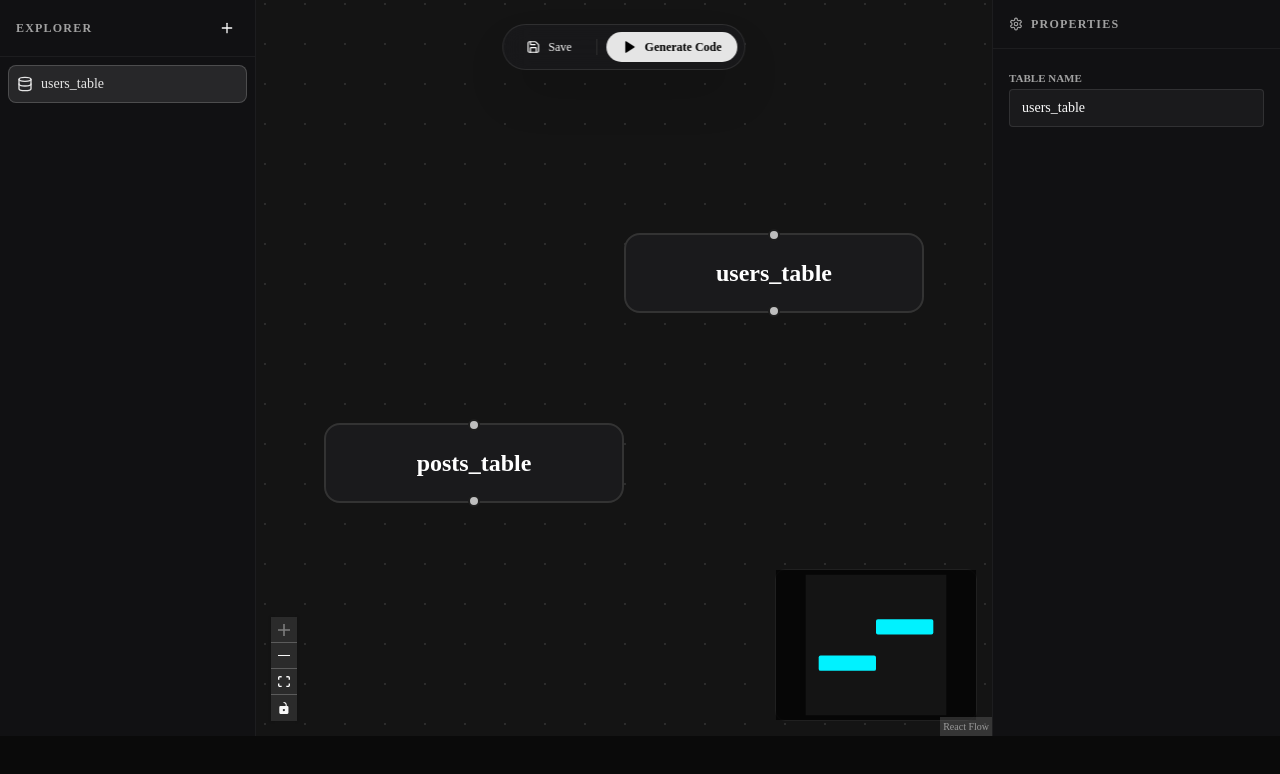
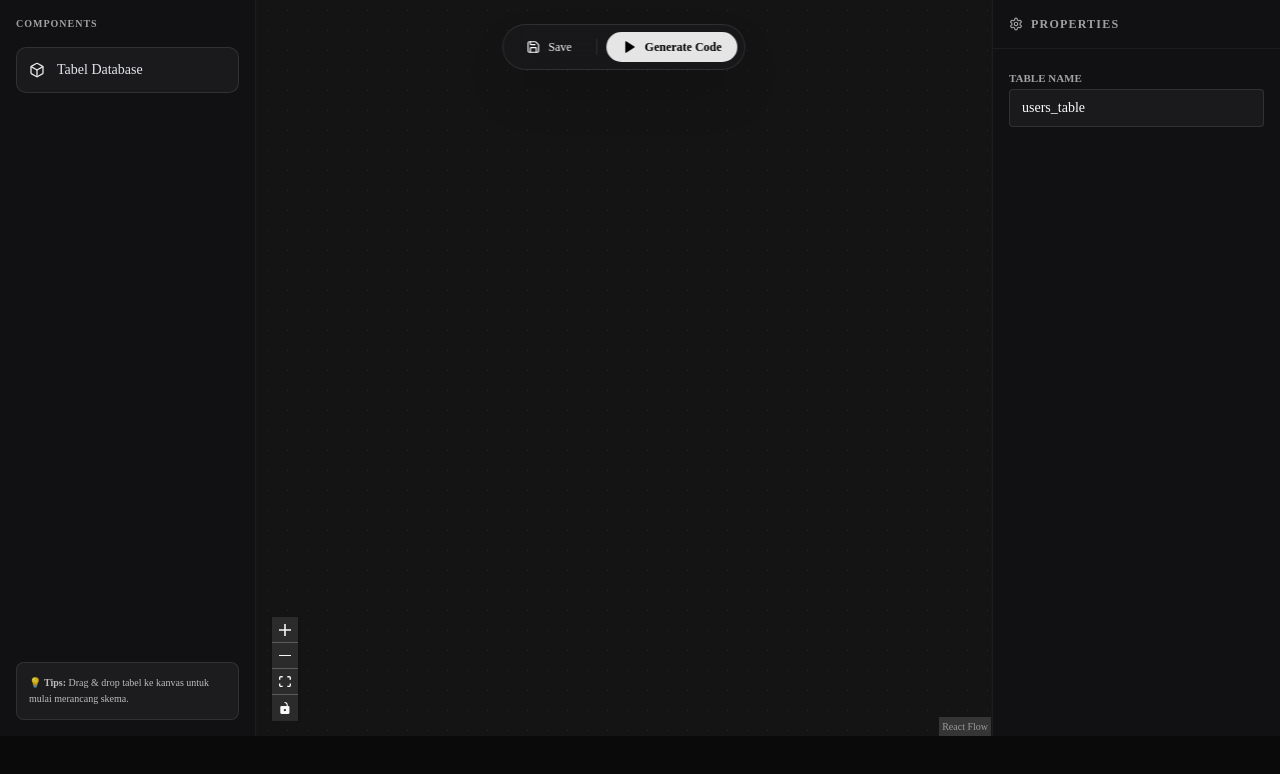
Before and after one commit to Aepra/aepra-forge, a Next.js app in the folder apps/frontend/: page /architect in a window 1280 px wide. Shown: the top 774 px of the page. Built offline with nearby package versions, Linux system fonts and the light colour scheme.

Commit message:
feat: setup architect tableerd

```diff
--- a/apps/frontend/src/features/architect/components/EditorCanvas.tsx
+++ b/apps/frontend/src/features/architect/components/EditorCanvas.tsx
@@ -1,97 +1,99 @@
 "use client";
 
-import React, { useCallback } from "react";
+import React, { useCallback, useRef, useMemo } from "react"; // Tambah useMemo
 import {
   ReactFlow,
   Background,
   Controls,
-  MiniMap,
   useNodesState,
   useEdgesState,
   addEdge,
+  useReactFlow,
+  ReactFlowProvider,
   Connection,
   Edge,
+  Node,
   BackgroundVariant,
 } from "@xyflow/react";
-
-// WAJIB Import CSS-nya agar tampilannya tidak berantakan
 import "@xyflow/react/dist/style.css";
 
-// Data dummy awal biar kanvas nggak kosong pas dibuka
-const initialNodes = [
-  {
-    id: "node-1",
-    type: "default",
-    data: { label: "users_table" },
-    position: { x: 250, y: 5 },
-    style: {
-      background: "#1a1a1c",
-      color: "#fff",
-      border: "1px solid #333",
-      borderRadius: "8px",
-      fontSize: "12px",
-      fontWeight: "bold"
-    },
-  },
-  {
-    id: "node-2",
-    data: { label: "posts_table" },
-    position: { x: 100, y: 100 },
-    style: {
-      background: "#1a1a1c",
-      color: "#fff",
-      border: "1px solid #333",
-      borderRadius: "8px",
-      fontSize: "12px",
-      fontWeight: "bold"
-    },
-  },
-];
+// 1. Import komponen kustom yang akan kita buat (Step 2)
+import { TableNode } from "./TableNode";
 
-const initialEdges: Edge[] = [];
+const initialNodes: Node[] = [];
 
-export const EditorCanvas = () => {
-  // State untuk Node (Kotak Tabel) dan Edges (Garis Relasi)
-  const [nodes, setNodes, onNodesChange] = useNodesState(initialNodes);
-  const [edges, setEdges, onEdgesChange] = useEdgesState(initialEdges);
+const CanvasInner = () => {
+  const reactFlowWrapper = useRef<HTMLDivElement>(null);
+  const [nodes, setNodes, onNodesChange] = useNodesState<Node>(initialNodes);
+  const [edges, setEdges, onEdgesChange] = useEdgesState<Edge>([]);
+  const { screenToFlowPosition } = useReactFlow();
 
-  // Fungsi untuk menyambungkan dua tabel (bikin garis relasi)
+  // 2. Registrasikan tipe node kustom. Gunakan useMemo agar tidak re-render terus.
+  const nodeTypes = useMemo(() => ({ tableErd: TableNode }), []);
+
   const onConnect = useCallback(
     (params: Connection) => setEdges((eds) => addEdge(params, eds)),
     [setEdges]
   );
 
+  const onDragOver = useCallback((event: React.DragEvent) => {
+    event.preventDefault();
+    event.dataTransfer.dropEffect = "move";
+  }, []);
+
+  const onDrop = useCallback(
+    (event: React.DragEvent) => {
+      event.preventDefault();
+
+      // Pastikan di Sidebar.tsx, onDragStart mengirim data 'tableErd'
+      const type = event.dataTransfer.getData("application/reactflow");
+      if (!type || !reactFlowWrapper.current) return;
+
+      const position = screenToFlowPosition({
+        x: event.clientX,
+        y: event.clientY,
+      });
+
+      // 3. Buat Node Baru dengan type 'tableErd'
+      const newNode: Node = {
+        id: `node_${Date.now()}`,
+        type: 'tableErd', // <-- WAJIB SESUAI REGISTRASI
+        position,
+        // Data awal untuk node baru
+        data: {
+          label: `NewTable_${nodes.length + 1}`,
+          columns: [] // Array kosong untuk menampung isi/kolom nanti
+        },
+      };
+
+      setNodes((nds) => nds.concat(newNode));
+    },
+    [screenToFlowPosition, setNodes, nodes.length]
+  );
+
   return (
-    <div className="flex-1 w-full h-full">
+    <div className="flex-1 w-full h-full relative" ref={reactFlowWrapper}>
       <ReactFlow
         nodes={nodes}
         edges={edges}
         onNodesChange={onNodesChange}
         onEdgesChange={onEdgesChange}
         onConnect={onConnect}
-        // Mode Gelap otomatis
+        onDrop={onDrop}
+        onDragOver={onDragOver}
+        nodeTypes={nodeTypes} // 4. Pasang registrasi tipe node di sini
         colorMode="dark"
-        // Agar kanvas langsung fokus ke tabel yang ada
         fitView
       >
-        {/* Latar belakang titik-titik (Dots) */}
-        <Background
-          variant={BackgroundVariant.Dots}
-          gap={20}
-          size={1}
-          color="#333"
-        />
-
-        {/* Tombol Zoom dan Fit View di pojok kiri bawah */}
-        <Controls className="bg-[#1a1a1c] border-white/10 fill-white" />
-
-        {/* Peta kecil di pojok kanan bawah */}
-        <MiniMap
-          nodeColor="#00f2ff"
-          maskColor="rgba(0, 0, 0, 0.7)"
-          className="bg-[#111113] border border-white/5 rounded-lg"
-        />
+        <Background variant={BackgroundVariant.Dots} gap={20} color="#333" />
+        <Controls />
       </ReactFlow>
     </div>
   );
 };
+
+export const EditorCanvas = () => (
+  <ReactFlowProvider>
+    <CanvasInner />
+  </ReactFlowProvider>
+);
--- a/apps/frontend/src/features/architect/components/Sidebar.tsx
+++ b/apps/frontend/src/features/architect/components/Sidebar.tsx
@@ -1,16 +1,38 @@
-import { Database, Plus } from "lucide-react";
-import { Button } from "@/components/ui/button";
+"use client";
 
-export const Sidebar = () => (
-  <aside className="w-64 border-r border-white/5 bg-[#111113] flex flex-col">
-    <div className="p-4 border-b border-white/5 flex items-center justify-between">
-      <span className="text-xs font-bold uppercase tracking-widest text-muted-foreground">Explorer</span>
-      <Button variant="ghost" size="icon" className="h-6 w-6"><Plus className="w-4 h-4" /></Button>
-    </div>
-    <div className="flex-1 overflow-y-auto p-2 space-y-1">
-      <div className="flex items-center gap-2 p-2 rounded-md bg-primary/10 text-primary text-sm font-medium border border-primary/20">
-        <Database className="w-4 h-4" /> users_table
+import React from "react";
+import { Box } from "lucide-react";
+
+export const Sidebar = () => {
+  const onDragStart = (event: React.DragEvent, nodeType: string) => {
+    event.dataTransfer.setData("application/reactflow", nodeType);
+    event.dataTransfer.effectAllowed = "move";
+  };
+
+  return (
+    <aside className="w-64 border-r border-white/5 bg-[#111113] flex flex-col p-4">
+      <div className="mb-6">
+        <span className="text-[10px] font-bold uppercase tracking-widest text-muted-foreground block mb-4">
+          Components
+        </span>
+
+        {/* --- PERUBAHAN DI SINI --- */}
+        <div
+          className="flex items-center gap-3 p-3 rounded-lg bg-[#1a1a1c] border border-white/10 cursor-grab active:cursor-grabbing hover:border-primary transition-all text-sm group"
+          // Ganti "default" menjadi "tableErd" agar sinkron dengan EditorCanvas.tsx
+          onDragStart={(event) => onDragStart(event, "tableErd")}
+          draggable
+        >
+          <Box className="w-4 h-4 text-primary group-hover:scale-110 transition-transform" />
+          <span className="text-gray-200">Tabel Database</span>
+        </div>
       </div>
-    </div>
-  </aside>
-);
+
+      <div className="mt-auto p-3 bg-primary/5 border border-primary/10 rounded-md">
+        <p className="text-[10px] text-primary/80 leading-relaxed">
+          💡 <b>Tips:</b> Drag & drop tabel ke kanvas untuk mulai merancang skema.
+        </p>
+      </div>
+    </aside>
+  );
+};
--- /dev/null
+++ b/apps/frontend/src/features/architect/components/TableNode.tsx
@@ -0,0 +1,160 @@
+"use client";
+
+import React, { memo, useState, useCallback } from 'react';
+import { Handle, Position, NodeProps } from '@xyflow/react';
+import { Plus, GripVertical, Trash2 } from 'lucide-react';
+
+// Daftar jenis data dummy untuk dropdown sesuai sketsa gambar 2
+const DATA_TYPES = [
+  'int_primary',
+  'uuid',
+  'varchar(255)',
+  'text',
+  'integer',
+  'boolean',
+  'timestamp',
+  'json'
+];
+
+// Struktur data untuk satu baris isi/kolom
+interface ColumnData {
+  id: string;
+  name: string;
+  type: string;
+}
+
+// Komponen untuk satu baris isi/kolom
+const ColumnRow = memo(({ column, onUpdate, onDelete }: {
+  column: ColumnData;
+  onUpdate: (id: string, field: keyof ColumnData, value: string) => void;
+  onDelete: (id: string) => void;
+}) => {
+  return (
+    <div className="flex items-center gap-1 group py-1 border-b border-white/5 last:border-b-0 hover:bg-white/5 px-2 transition-colors relative">
+      {/* Handle Kiri untuk koneksi relasi */}
+      <Handle type="target" position={Position.Left} className="!bg-primary !w-2 !h-2 !-left-1 !border-none" />
+
+      {/* Ikon grip untuk Drag & Drop (Nanti bisa diimplementasikan) */}
+      <GripVertical className="w-3.5 h-3.5 text-muted-foreground cursor-grab opacity-0 group-hover:opacity-100 transition-opacity" />
+
+      {/* Bagian ISI - Nama Kolom (Gambar 2: user_id) */}
+      <input
+        type="text"
+        value={column.name}
+        onChange={(e) => onUpdate(column.id, 'name', e.target.value)}
+        className="flex-1 bg-transparent text-xs text-white focus:outline-none focus:ring-1 focus:ring-primary rounded px-1 min-w-[60px]"
+        placeholder="column_name"
+      />
+
+      {/* Bagian ISI - Dropdown Jenis Data (Gambar 2: type: int_primary) */}
+      <div className="flex items-center gap-1 text-[10px] text-muted-foreground">
+        <span>type:</span>
+        <select
+          value={column.type}
+          onChange={(e) => onUpdate(column.id, 'type', e.target.value)}
+          className="bg-[#1a1a1c] border border-white/10 rounded px-1 py-0.5 text-white/90 focus:outline-none focus:border-primary cursor-pointer"
+        >
+          {DATA_TYPES.map(type => (
+            <option key={type} value={type}>{type}</option>
+          ))}
+        </select>
+      </div>
+
+      {/* Tombol Hapus Kolom */}
+      <button onClick={() => onDelete(column.id)} className="opacity-0 group-hover:opacity-100 transition-opacity ml-1">
+        <Trash2 className="w-3 h-3 text-red-500 hover:text-red-400" />
+      </button>
+
+      {/* Handle Kanan untuk koneksi relasi */}
+      <Handle type="source" position={Position.Right} className="!bg-primary !w-2 !h-2 !-right-1 !border-none" />
+    </div>
+  );
+});
+
+// Komponen Utama Node Tabel ERD
+// Kita pakai memo agar tidak re-render jika props nodes.data tidak berubah
+export const TableNode = memo(({ data, id }: NodeProps) => {
+  // Ambil data columns dari node data, atau array kosong jika belum ada
+  const [columns, setColumns] = useState<ColumnData[]>(data.columns || []);
+
+  // Fungsi untuk update data di state React Flow (PENTING!)
+  const updateReactFlowData = useCallback((newColumns: ColumnData[]) => {
+    // Di sini kita seharusnya mengupdate state 'nodes' di EditorCanvas.tsx.
+    // Untuk kesederhanaan di awal, kita update local state dulu.
+    // Di tahap 'Zustand Store' nanti, kita akan hubungkan ini ke store global.
+    console.log(`Updating node ${id} with columns:`, newColumns);
+  }, [id]);
+
+  // Fungsi Tombol + di Header (Gambar 1)
+  const addColumn = useCallback(() => {
+    const newColumn: ColumnData = {
+      id: `col_${Date.now()}`,
+      name: `new_column_${columns.length + 1}`,
+      type: DATA_TYPES[0] // Default jenis data pertama
+    };
+    const updatedColumns = [...columns, newColumn];
+    setColumns(updatedColumns);
+    updateReactFlowData(updatedColumns); // Beritahu React Flow datanya berubah
+  }, [columns, updateReactFlowData]);
+
+  const updateColumn = useCallback((colId: string, field: keyof ColumnData, value: string) => {
+    const updatedColumns = columns.map(col => col.id === colId ? { ...col, [field]: value } : col);
+    setColumns(updatedColumns);
+    updateReactFlowData(updatedColumns);
+  }, [columns, updateReactFlowData]);
+
+  const deleteColumn = useCallback((colId: string) => {
+    const updatedColumns = columns.filter(col => col.id !== colId);
+    setColumns(updatedColumns);
+    updateReactFlowData(updatedColumns);
+  }, [columns, updateReactFlowData]);
+
+  return (
+    // Wadah Kotak Utama - Kasih border cyan biar kontras
+    <div className="bg-[#111113] border-2 border-[#00f2ff] rounded-xl shadow-2xl min-w-[220px] overflow-hidden group nodrag">
+
+      {/* --- Bagian HEADER (Gambar 1) --- */}
+      <div className="flex items-center justify-between p-3 bg-[#1a1a1c] border-b border-white/10 relative">
+        {/* Nama Tabel (Header) */}
+        <input
+          type="text"
+          defaultValue={data.label}
+          className="text-sm font-bold text-white bg-transparent focus:outline-none focus:ring-1 focus:ring-primary rounded px-1.5"
+          placeholder="TableName"
+        />
+
+        {/* Tombol + di kanan header (Gambar 1) */}
+        <button
+          onClick={addColumn}
+          className="p-1 rounded bg-primary/10 hover:bg-primary/20 text-primary transition-colors ml-2"
+          title="Add column"
+        >
+          <Plus className="w-4 h-4" />
+        </button>
+      </div>
+
+      {/* --- Bagian ISI (Di bawah garis horizontal header) --- */}
+      <div className="p-1.5 space-y-1">
+        {columns.length === 0 ? (
+          // Tampilan jika belum ada isinya
+          <p className="text-[10px] text-muted-foreground text-center py-4 italic px-3">
+            Click + to add columns (id, name, type...)
+          </p>
+        ) : (
+          // Mapping array columns menjadi baris isi (ColumnRow)
+          columns.map(col => (
+            <ColumnRow
+              key={col.id}
+              column={col}
+              onUpdate={updateColumn}
+              onDelete={deleteColumn}
+            />
+          ))
+        )}
+      </div>
+
+      {/* Indikator Pilihan (Hanya muncul saat node diklik) */}
+      <div className="absolute inset-0 border-2 border-primary rounded-xl opacity-0 group-data-[selected=true]:opacity-100 pointer-events-none transition-opacity" />
+    </div>
+  );
+});
--- a/apps/frontend/src/features/architect/index.tsx
+++ b/apps/frontend/src/features/architect/index.tsx
@@ -9,15 +9,18 @@ import { EditorCanvas } from "./components/EditorCanvas";
 export const ArchitectWorkspace = () => {
   return (
     <div className="flex h-[calc(100vh-64px)] w-full overflow-hidden bg-[#0a0a0b]">
+      {/* Sisi Kiri: Bahan-bahan */}
       <Sidebar />
 
-      <main className="relative flex-1 flex flex-col overflow-hidden">
+      {/* Tengah: Area Gambar */}
+      <main className="relative flex-1 flex flex-col overflow-hidden border-x border-white/5">
         <div className="absolute top-6 left-1/2 -translate-x-1/2 z-50">
           <Toolbar />
         </div>
         <EditorCanvas />
       </main>
 
+      {/* Sisi Kanan: Edit Detail */}
       <Properties />
     </div>
   );
```
